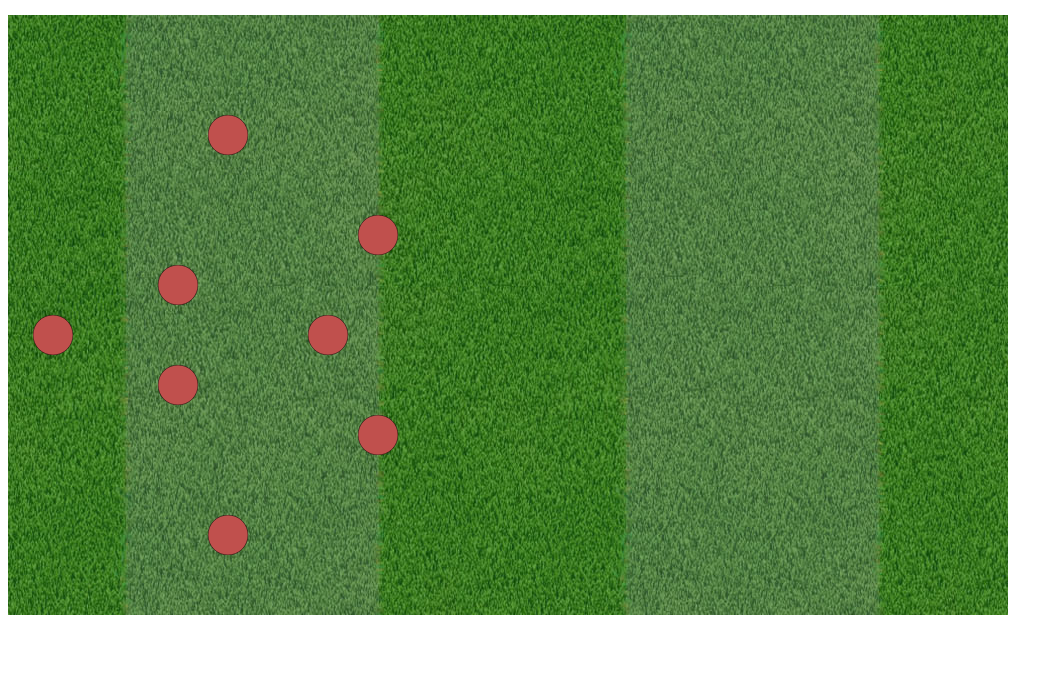
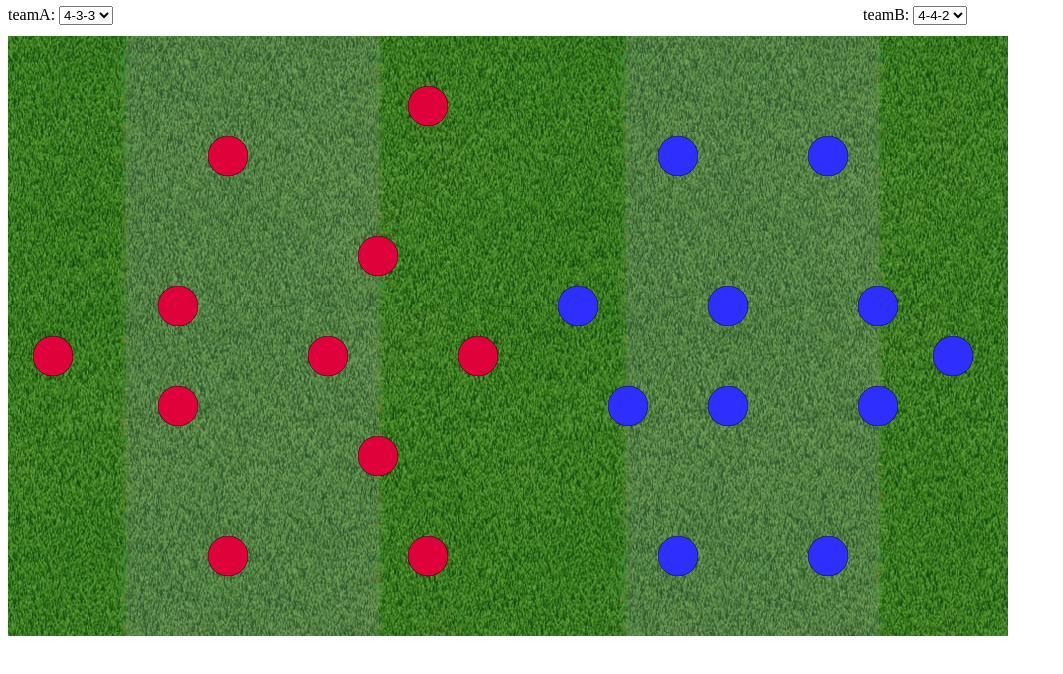
Before and after one commit to mickey390/football_formation, a plain HTML site: page index.html in a window 1280 px wide. Shown: the part 44-718 px from the top of the page, without its empty margins (0-1063 px from the left). Drawn offline with nearby package versions, Linux system fonts and the light colour scheme.

Commit message:
フォーメーション切り替えを追加

```diff
--- a/formation.js
+++ b/formation.js
@@ -9,46 +9,137 @@ if(typeof Football!=='object'){var Football={};}
         this.width = this.r*2;
         this.height = this.r*2;
 
+        // player color
+        this.teamColorA = '#DF013A';
+        this.teamColorB = '#2E2EFE';
+
+        // team name
+        this.selectA = 'teamA';
+        this.selectB = 'teamB';
+
+        // team canvas
+        this.canvasIdA = 'canvasA_';
+        this.canvasIdB = 'canvasB_';
+
         // start
         this._init();
     };
+
     /**
      * *
      * @private
      */
     Formation.prototype._init=function() {
-        var c, self = this;
+        var self = this,
+            pathA,pathB;
 
+        // 初期設定
+        pathA = self.getFormationFile($('[name='+self.selectA+']').val(), "teamA");
+        pathB = self.getFormationFile($('[name='+self.selectB+']').val(), "teamB");
 
-        // top, left
-        this.addPlayer(300,25);
+        self.addFormation(pathA, self.teamColorA, self.canvasIdA);
+        self.addFormation(pathB, self.teamColorB, self.canvasIdB);
 
-        this.addPlayer(100,200);
-        this.addPlayer(250,150);
-        this.addPlayer(350,150);
-        this.addPlayer(500,200);
+        self._bind();
+    };
 
-        this.addPlayer(200,350);
-        this.addPlayer(300,300);
-        this.addPlayer(400,350);
+    /**
+     * *
+     * @private
+     */
+    Formation.prototype._bind=function() {
+        var self = this;
 
-        //this.addRect(50,150);
-        //this.addRect(450,150);
-        //this.addRect(450,150);
+        $('[name='+self.selectA+']').change(function() {
+            pathA = self.getFormationFile($(this).val(), "teamA");
+            self.moveFormation(pathA, self.canvasIdA);
+        });
 
-        //this.addRect(50,50);
+        $('[name='+self.selectB+']').change(function() {
+            pathB = self.getFormationFile($(this).val(), "teamB");
+            self.moveFormation(pathB, self.canvasIdB);
+        });
 
-        // 移動
-        //$('#canvas1').css({top:300,left:50});
-        //
-        //$('#canvas2').css({top:100,left:100});
-        //$('#canvas3').css({top:200,left:100});
-        //$('#canvas4').css({top:300,left:100});
-        //$('#canvas5').css({top:400,left:100});
+    };
+
+    /**
+     * *
+     * @param formation
+     * @param color
+     */
+    Formation.prototype.addFormation=function(formation, color, teamId) {
+        var self = this;
+        $.getJSON(formation , function(data) {
+            for(var i = 0; i < data.length; i++) {
+                self.addPlayer(data[i].x,data[i].y, color, teamId);
+            }
+        });
+
+    };
+
+    /**
+     * *
+     * @param formation
+     * @param color
+     */
+    Formation.prototype.moveFormation=function(formation, canvasId) {
+        var self = this;
+        $.getJSON(formation , function(data) {
+            for(var i = 0; i < data.length; i++) {
+                $('#'+ canvasId + data[i].id).css({top:data[i].x,left:data[i].y});
+            }
+        });
+
+    };
+
+    /**
+     * *
+     * @param formation
+     * @param team
+     * @returns {string}
+     */
+    Formation.prototype.getFormationFile=function(formation, team) {
+        return './data/'+team+'/'+formation+'.json';
 
     };
 
 
+    /**
+     * *
+     * @param x
+     * @param y
+     * @returns {boolean}
+     */
+    Formation.prototype.addPlayer = function(x, y, color, teamId) {
+        var self = this, id, canvas, context;
+
+        id = self.getId(teamId);
+
+        // player canvas
+        canvas = self.addCanvas(self.width, self.height, id);
+        if (!canvas) return false;
+
+        // create player
+        context = canvas.getContext('2d');
+        context.beginPath();
+        //context.shadowBlur = 10; //ぼかし
+        //context.shadowColor = "green"; //ぼかし
+
+        context.arc(20, 20, self.r, 0, Math.PI*2, false); // x,y, 半径,
+        context.fillStyle = color;
+        context.fill();
+        context.lineWidth = 0.5;
+        context.stroke();
+        context.strokeStyle = 'black';
+        //context.translate(100, 50);
+        context.closePath();
+
+        // dragable
+        $(canvas).draggable({ containment: '#pitch_area', scroll: false });
+        // move
+        $('#'+id).css({top:x,left:y});
+
+    };
     /**
      * *
      * @param width
@@ -58,8 +149,7 @@ if(typeof Football!=='object'){var Football={};}
      * @param y
      * @returns {*}
      */
-    Formation.prototype.addCanvas = function(width, height, id, x,y) {
-        //Formation.prototype.addCanvas = function(width, height, id) {
+    Formation.prototype.addCanvas = function(width, height, id) {
         // Canvas要素を追加
         $('#pitch_area').append(
             $('<canvas></canvas>')
@@ -79,51 +169,17 @@ if(typeof Football!=='object'){var Football={};}
      * canvasのidを返す *
      * @returns {string}
      */
-    Formation.prototype.getId = function() {
+    Formation.prototype.getId = function(teamId) {
         var self = this,
-            screen,id;
+            screen,id,canvasLength;
         screen = document.getElementById('pitch_area');
-        id = 'canvas' + (screen.getElementsByTagName('canvas').length + 1).toString();
+        canvasLength = $("[id^="+teamId+"]").length;
+        id = teamId + (canvasLength + 1).toString();
         return id;
     };
 
-    /**
-     * *
-     * @param x
-     * @param y
-     * @returns {boolean}
-     */
-    Formation.prototype.addPlayer = function(x, y) {
-        var self = this, id, canvas, context;
-
-        id = this.getId();
-
-        // player canvas
-        canvas = this.addCanvas(self.width, self.height, id, x,y);
-        if (!canvas) return false;
-
-        context = canvas.getContext('2d');
-        // create player
-        context.beginPath();
-        //context.shadowBlur = 10; //ぼかし
-        //context.shadowColor = "green"; //ぼかし
 
 
-        context.arc(20, 20, self.r, 0, Math.PI*2, false); // x,y, 半径,
-        context.fillStyle ='rgb(192, 80, 77)'; // 赤色
-        context.fill();
-        context.lineWidth = 0.5;
-        context.stroke();
-        context.strokeStyle = 'black';
-        //context.translate(100, 50);
-        context.closePath();
-
-        // dragable
-        $(canvas).draggable({ containment: '#pitch_area', scroll: false });
-        // move
-        $('#'+id).css({top:x,left:y});
-
-    };
 
 }(jQuery));
 $(function(){new Football.Formation();});
--- a/index.html
+++ b/index.html
@@ -48,15 +48,31 @@
 <body>
 
     <h3>Football Formation!</h3>
+    <div id="select">
+        <div id="selectA">
+            teamA:
+            <select name="teamA">
+                <option value="4-3-3">4-3-3</option>
+                <option value="4-4-2">4-4-2</option>
+            </select>
+        </div>
+        <div id="selectB">
+            teamB:
+            <select name="teamB">
+                <option value="4-4-2">4-4-2</option>
+                <option value="4-3-3">4-3-3</option>
+
+            </select>
+        </div>
+
+
+    </div>
     <div id="pitch_area">
-        <!--<canvas id="pitch_area" width="1000px" height="600px"></canvas>-->
     </div>
-<!-- コンテンツを記述 -->
 
 <!-- スクリプトでブロッキングを起こすものはここに記述
 ブロッキングを起こす原因としては、CSSのセレクタ操作（IE）、負荷の高いDOM操作、多数のスクリプトなど -->
 <!-- SCRIPTS -->
-<!-- 例: <script src="//ajax.googleapis.com/ajax/libs/jquery/1.11.1/jquery.min.js"></script> -->
     <script src="http://ajax.googleapis.com/ajax/libs/jquery/1.6.4/jquery.min.js" type="text/javascript">
     </script>
     <script src="http://ajax.googleapis.com/ajax/libs/jqueryui/1.8/jquery-ui.min.js" type="text/javascript">
--- a/style.css
+++ b/style.css
@@ -4,4 +4,17 @@
     background-image: url("./img/grass-pattern-set/grass02_big.jpg");
     width:1000px; height:600px;
     position:fixed;
+    top:80px;
 }
+
+#select{
+    position: fixed;
+    top:50px;
+}
+#selectA{
+    float:left;
+}
+#selectB{
+    float:left;
+    margin-left:750px
+}
```
